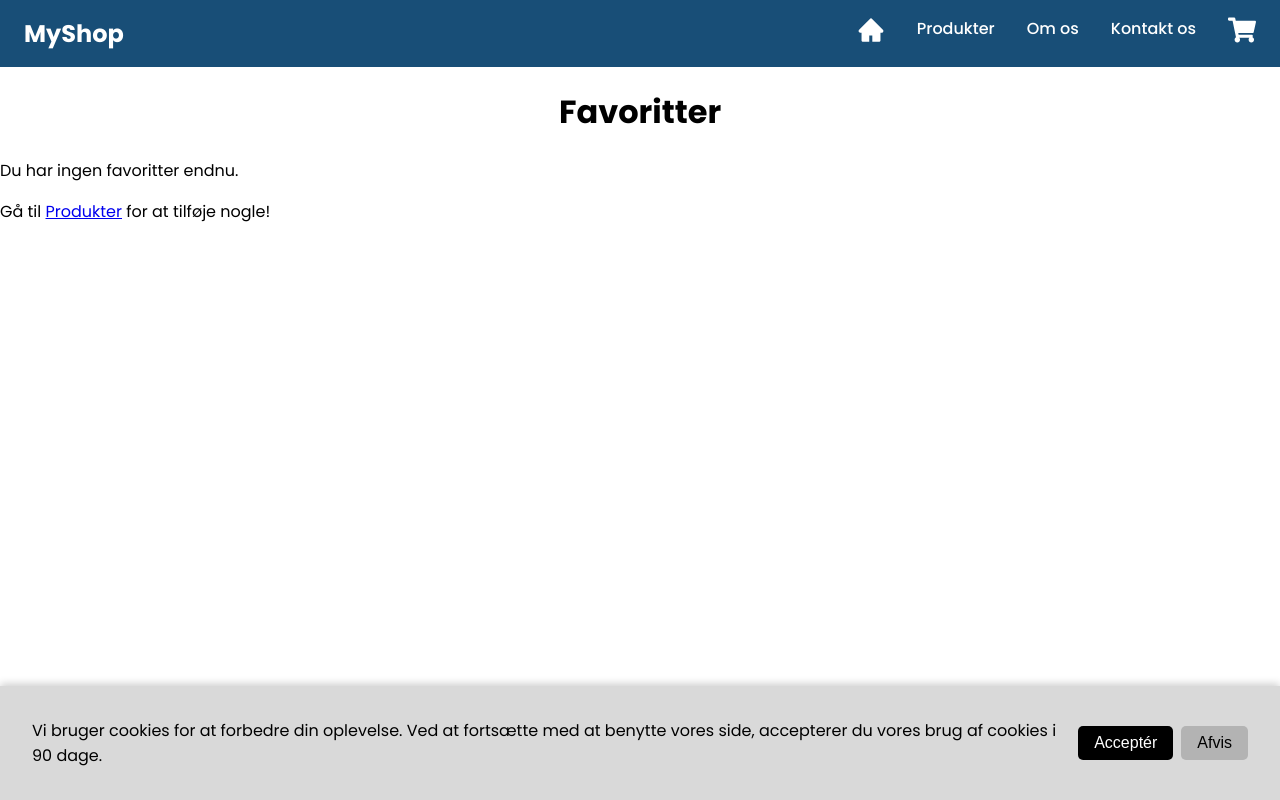
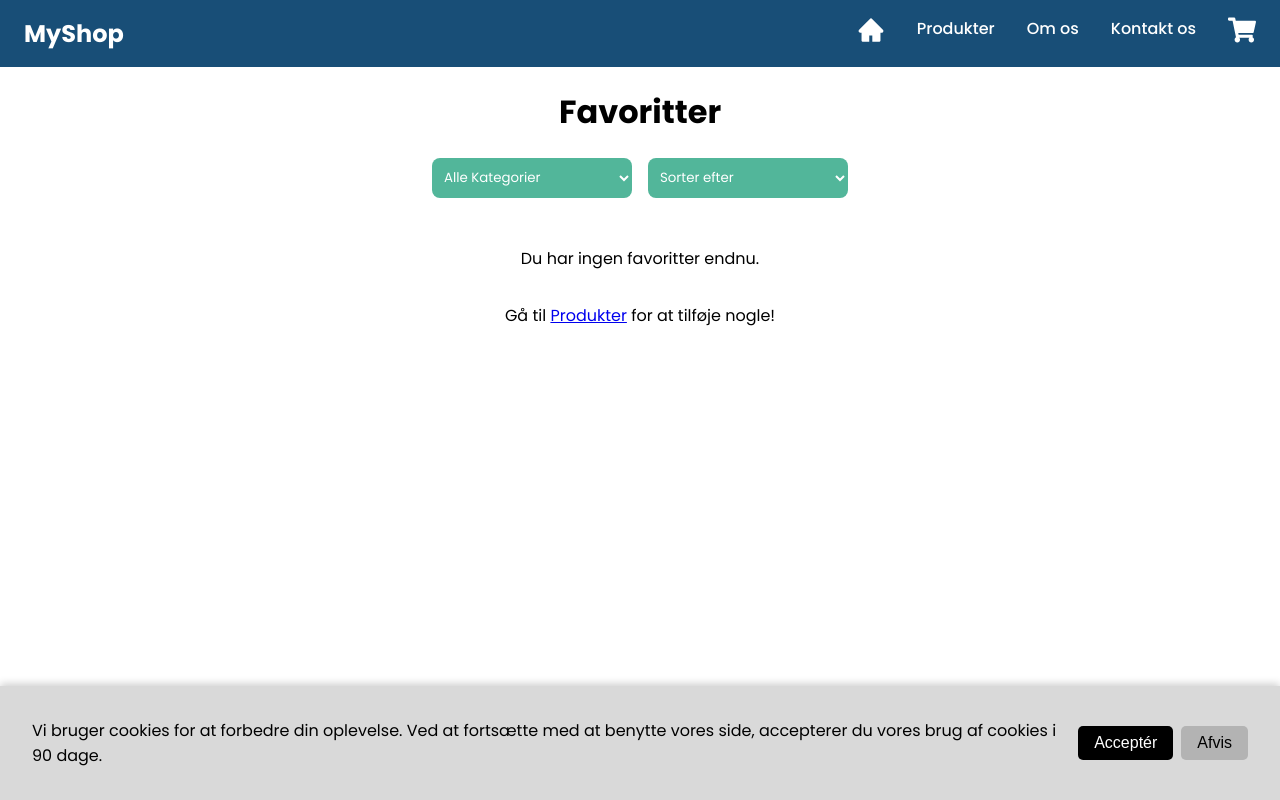
Before and after one commit to HoniNanoq2025/semesteropgave, a React (Vite) app in the folder hejdi-semesteropgave/: page /favorites in a window 1280 px wide. Built offline with nearby package versions, Linux system fonts and the light colour scheme.

Commit message:
Added filterFavorites - adjusted css

```diff
--- /dev/null
+++ b/hejdi-semesteropgave/src/components/FilterFavorites/FilterFavorites.jsx
@@ -0,0 +1,40 @@
+import styles from "./FilterFavorites.module.css";
+
+export default function FilterFavorites({
+  selectedCategory,
+  setSelectedCategory,
+  categories,
+  sortOption,
+  setSortOption,
+}) {
+  return (
+    <section className={styles.filterSection}>
+      <select
+        value={selectedCategory}
+        onChange={(e) => setSelectedCategory(e.target.value)}
+        className={styles.select}
+      >
+        <option value="">Alle Kategorier</option>
+        {categories.map((cat) => (
+          <option key={cat} value={cat}>
+            {cat}
+          </option>
+        ))}
+      </select>
+
+      <select
+        value={sortOption}
+        onChange={(e) => setSortOption(e.target.value)}
+        className={styles.select}
+      >
+        <option value="">Sorter efter</option>
+        <option value="priceAsc">Pris (Lav til høj)</option>
+        <option value="priceDesc">Pris (Høj til lav)</option>
+        <option value="alphaAsc">A-Å</option>
+        <option value="alphaDesc">Å-A</option>
+        <option value="ratingHigh">Rating (Høj til lav)</option>
+        <option value="ratingLow">Rating (Lav til høj)</option>
+      </select>
+    </section>
+  );
+}
--- /dev/null
+++ b/hejdi-semesteropgave/src/components/FilterFavorites/FilterFavorites.module.css
@@ -0,0 +1,28 @@
+.filterSection {
+  display: flex;
+  flex-direction: row;
+  justify-content: center;
+  align-items: space-around;
+  gap: 0.5rem;
+}
+
+.filterSection .select {
+  height: 40px;
+  width: 200px;
+  border: none;
+  border-radius: 8px;
+  padding: 0 0.5rem;
+  background-color: #52b69a;
+  color: white;
+  font-family: "Poppins";
+}
+
+@media (min-width: 900px) {
+  .filterSection {
+    flex-direction: row;
+    justify-content: space-around;
+    align-items: center;
+    gap: 1rem;
+    max-width: 900px;
+  }
+}
--- a/hejdi-semesteropgave/src/pages/Favorites/Favorites.jsx
+++ b/hejdi-semesteropgave/src/pages/Favorites/Favorites.jsx
@@ -1,11 +1,15 @@
 import { useState, useEffect } from "react";
 import FavoriteCardList from "../../components/FavoriteCardList/FavoriteCardList";
+import FilterFavorites from "../../components/FilterFavorites/FilterFavorites";
 import styles from "./Favorites.module.css";
 
 export default function Favorites({ favorites, toggleFavorites, addToCart }) {
   const [favoriteProducts, setFavoriteProducts] = useState([]);
   const [loading, setLoading] = useState(false);
   const [error, setError] = useState(null);
+
+  const [selectedCategory, setSelectedCategory] = useState("");
+  const [sortOption, setSortOption] = useState("");
 
   useEffect(() => {
     const fetchFavoriteProducts = async () => {
@@ -58,9 +62,47 @@ export default function Favorites({ favorites, toggleFavorites, addToCart }) {
     );
   }
 
+  // Get categories from favoriteProducts, not favorites
+  const categories = [
+    ...new Set(favoriteProducts.map((product) => product.category)),
+  ];
+
+  // Filter and sort favoriteProducts, not favorites
+  const filteredFavorites = favoriteProducts
+    .filter((product) =>
+      selectedCategory ? product.category === selectedCategory : true
+    )
+    .sort((a, b) => {
+      switch (sortOption) {
+        case "priceAsc":
+          return a.price - b.price;
+        case "priceDesc":
+          return b.price - a.price;
+        case "alphaAsc":
+          return a.title.localeCompare(b.title);
+        case "alphaDesc":
+          return b.title.localeCompare(a.title);
+        case "ratingHigh":
+          return b.rating - a.rating;
+        case "ratingLow":
+          return a.rating - b.rating;
+        default:
+          return 0;
+      }
+    });
+
   return (
     <div className={styles.favoritesPage}>
       <h1 className={styles.favHeading}>Favoritter</h1>
+      <div className={styles.filterPanel}>
+        <FilterFavorites
+          selectedCategory={selectedCategory}
+          setSelectedCategory={setSelectedCategory}
+          categories={categories}
+          sortOption={sortOption}
+          setSortOption={setSortOption}
+        />
+      </div>
       {favoriteProducts.length === 0 ? (
         <div className={styles.noFavorites}>
           <p>Du har ingen favoritter endnu.</p>
@@ -70,7 +112,7 @@ export default function Favorites({ favorites, toggleFavorites, addToCart }) {
         </div>
       ) : (
         <FavoriteCardList
-          products={favoriteProducts}
+          products={filteredFavorites}
           favoriteIds={favorites}
           toggleFavorite={toggleFavorites}
           addToCart={addToCart}
--- a/hejdi-semesteropgave/src/pages/Favorites/Favorites.module.css
+++ b/hejdi-semesteropgave/src/pages/Favorites/Favorites.module.css
@@ -0,0 +1,13 @@
+.noFavorites {
+  display: flex;
+  flex-direction: column;
+  align-items: center;
+}
+
+.filterPanel {
+  max-width: 100%;
+  display: flex;
+  flex-direction: row;
+  justify-content: center;
+  margin-bottom: 2rem;
+}
```
Also changed, not shown: hejdi-semesteropgave/src/components/SortDropdown/SortDropdown.jsx (deleted), hejdi-semesteropgave/src/components/SortDropdown/SortDropdown.module.css (deleted).
